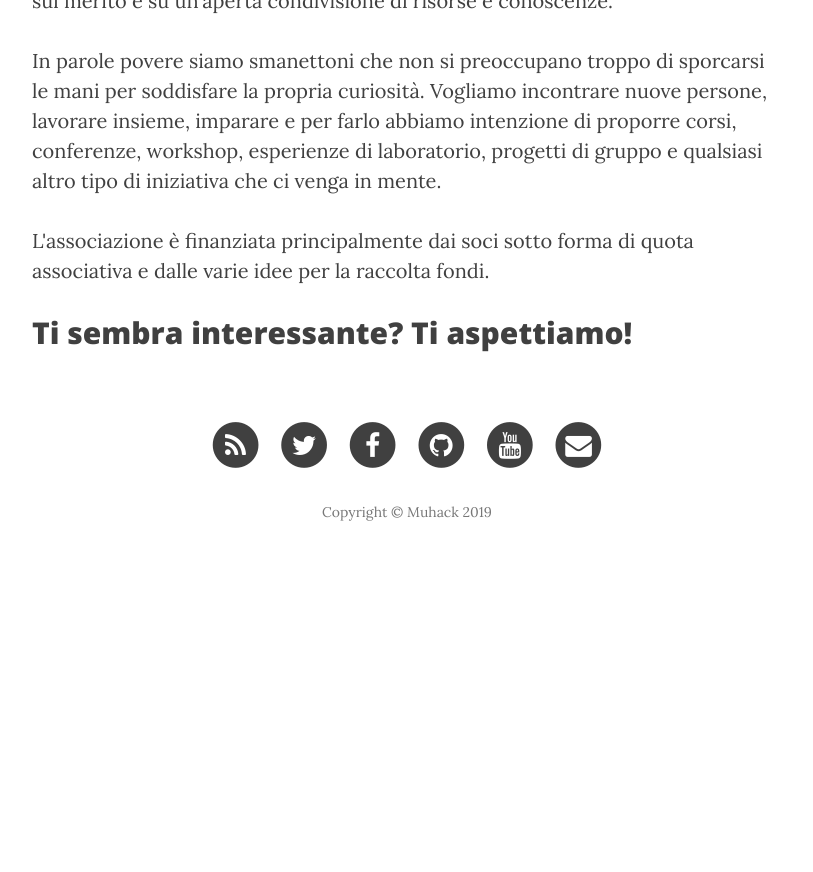
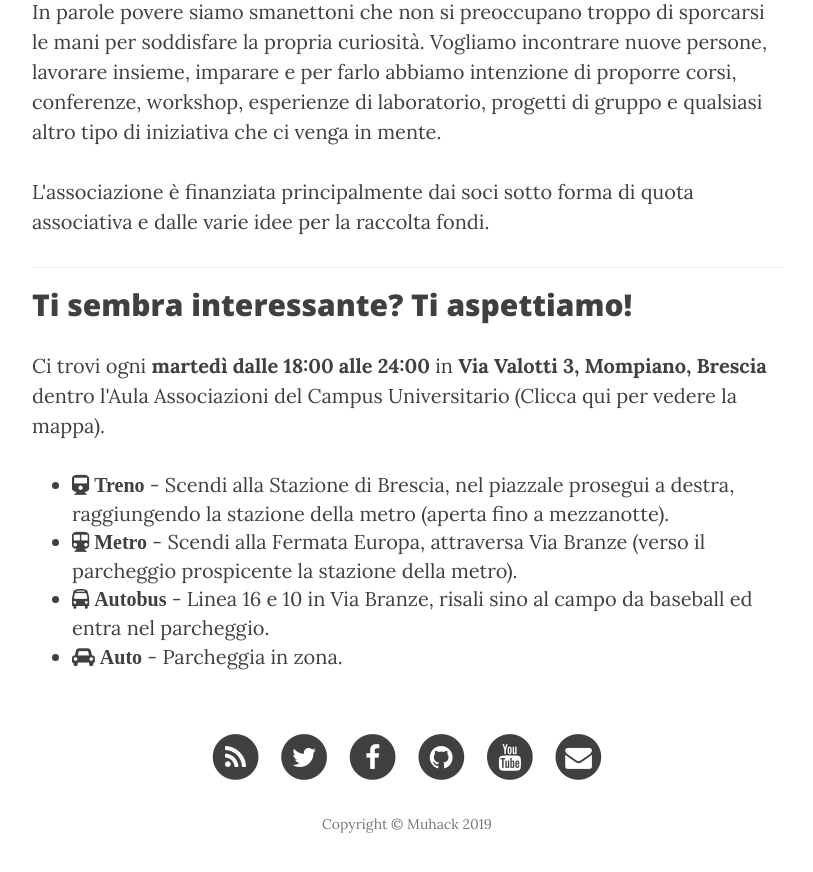
Before and after one commit to muhack/muhack.github.io, a Jekyll site: the page built from about.html, in a window 1280 px wide and 900 px high, scrolled down 1073 px. Shown: the top 872 px of the window, without its empty margins (233-1046 px from the left). Built offline with Jekyll 4.4.1, drawn with Linux system fonts in a browser that asks for light colours; nearby versions of some CDN libraries; before the commit the page ends 1661 px from its top, so only the background shows below that.

Commit message:
Added some info on how to reach us

```diff
--- a/about.html
+++ b/about.html
@@ -5,8 +5,8 @@ description: "Come nasce un hackerspace"
 permalink: /about/
 ---
 
-<p>L'iniziativa µhack nasce dalla necessità di un luogo, in cui gli entusiasti di cultura libera, elettronica, informatica e di tutto ciò che coinvolga le tecnologie possano trovarsi per scambiare idee, conoscenze e strumentazione.
-Per questo motivo ci stiamo impegnando al massimo per proporci come punto di riferimento e di incontro al quale chiunque possa iscriversi senza essere esperti in qualcosa, basta il giusto atteggiamento.</p>
+L'iniziativa µhack nasce dalla necessità di un luogo, in cui gli entusiasti di cultura libera, elettronica, informatica e di tutto ciò che coinvolga le tecnologie possano trovarsi per scambiare idee, conoscenze e strumentazione.
+Per questo motivo ci stiamo impegnando al massimo per proporci come punto di riferimento e di incontro al quale chiunque possa iscriversi senza essere esperti in qualcosa, basta il giusto atteggiamento.
 
 <hr>
 <h1>Vogliamo che µhack sia un posto per tutte quelle persone accomunate dalla passione e dalla voglia di capire come funzionino le cose.</h1>
@@ -16,4 +16,13 @@ Per questo motivo ci stiamo impegnando al massimo per proporci come punto di rif
 <p>In parole povere siamo smanettoni che non si preoccupano troppo di sporcarsi le mani per soddisfare la propria curiosità. Vogliamo incontrare nuove persone, lavorare insieme, imparare e per farlo abbiamo intenzione di proporre corsi, conferenze, workshop, esperienze di laboratorio, progetti di gruppo e qualsiasi altro tipo di iniziativa che ci venga in mente.</p>
 <p>L'associazione è finanziata principalmente dai soci sotto forma di quota associativa e dalle varie idee per la raccolta fondi.</p>
 
-<h2>Ti sembra interessante? Ti aspettiamo!<h2>
+<hr>
+<h2>Ti sembra interessante? Ti aspettiamo!</h2>
+<p>Ci trovi ogni <b>martedì dalle 18:00 alle 24:00</b> in <b>Via Valotti 3, Mompiano, Brescia</b> dentro l'Aula Associazioni del Campus Universitario</b> <a href="https://goo.gl/maps/cxAs66G3Kqm">(Clicca qui per vedere la mappa)</a>.</p>
+
+<ul>
+    <li><span class="fa fa-1x fa-train"> <b>Treno</b></span> - Scendi alla Stazione di Brescia, nel piazzale prosegui a destra, raggiungendo la stazione della metro (aperta fino a mezzanotte).</li>
+    <li><span class="fa fa-1x fa-subway"> <b>Metro</b></span> - Scendi alla Fermata Europa, attraversa Via Branze (verso il parcheggio prospicente la stazione della metro).</li>
+    <li><span class="fa fa-1x fa-bus"> <b>Autobus</b></span> - Linea 16 e 10 in Via Branze, risali sino al campo da baseball ed entra nel parcheggio.</li>
+    <li><span class="fa fa-1x fa-car"> <b>Auto</b></span> - Parcheggia in zona.</li>
+</ul>
```
